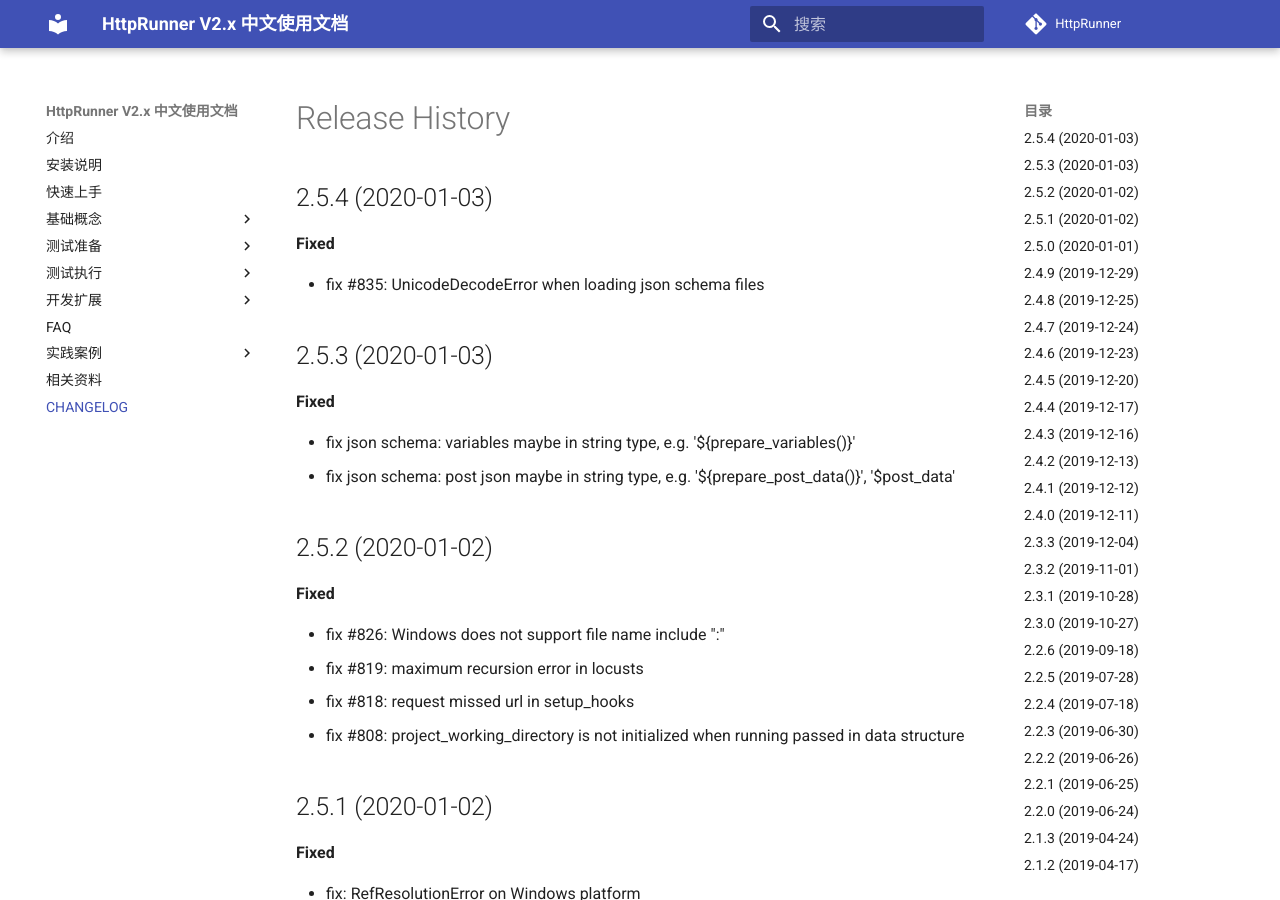
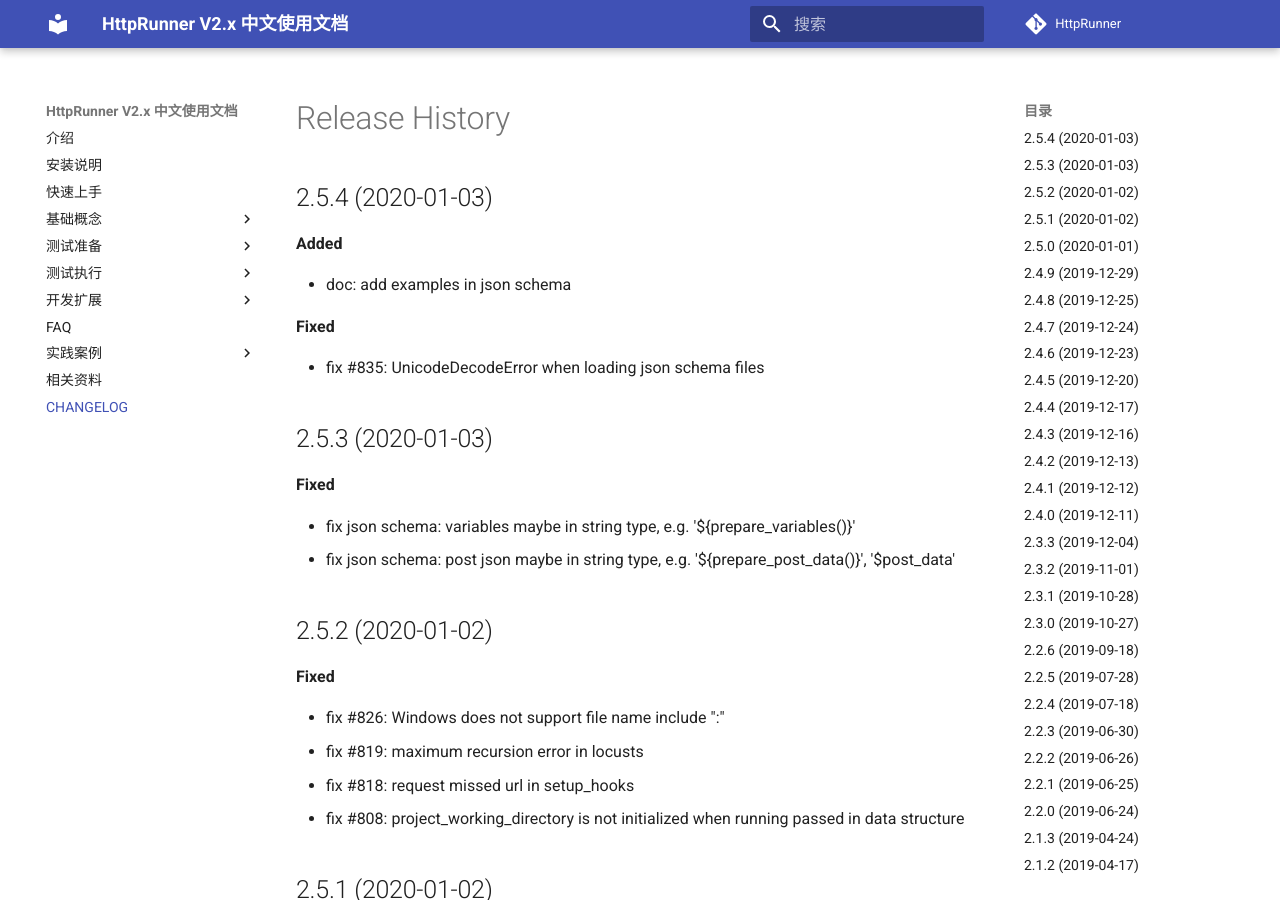
Before and after one commit to TanakitIntR/httprunner4, an MkDocs documentation site: the page built from docs/CHANGELOG.md, in a window 1280 px wide and 900 px high. Built offline with MkDocs 1.6.1 and Material for MkDocs 9.7.7, drawn with Linux system fonts in a browser that asks for light colours; comment, search, counter and statistics services are not loaded.

Commit message:
doc: add examples in json schema

```diff
--- a/docs/CHANGELOG.md
+++ b/docs/CHANGELOG.md
@@ -2,10 +2,13 @@
 
 ## 2.5.4 (2020-01-03)
 
+**Added**
+
+- doc: add examples in json schema
+
 **Fixed**
 
 - fix #835: UnicodeDecodeError when loading json schema files
-
 
 ## 2.5.3 (2020-01-03)
 
```
Also changed, not shown: 5 other files.
